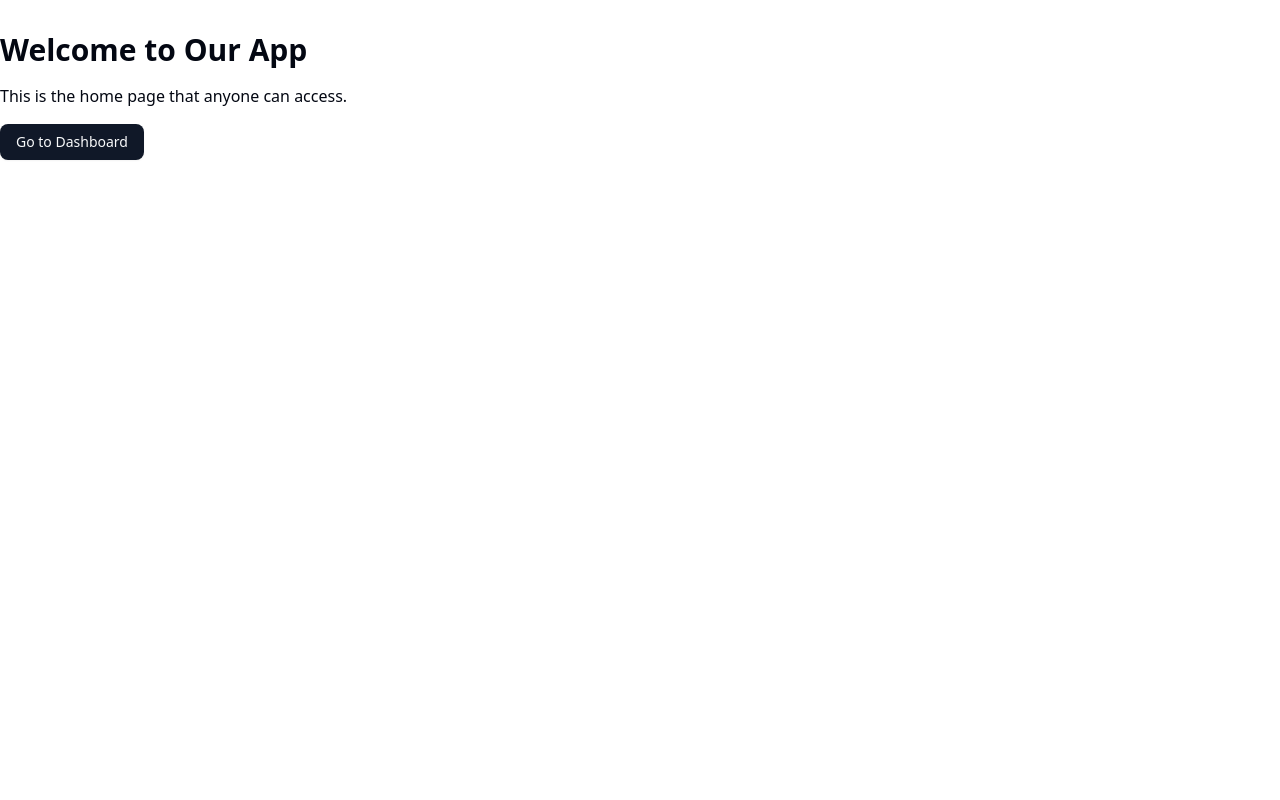
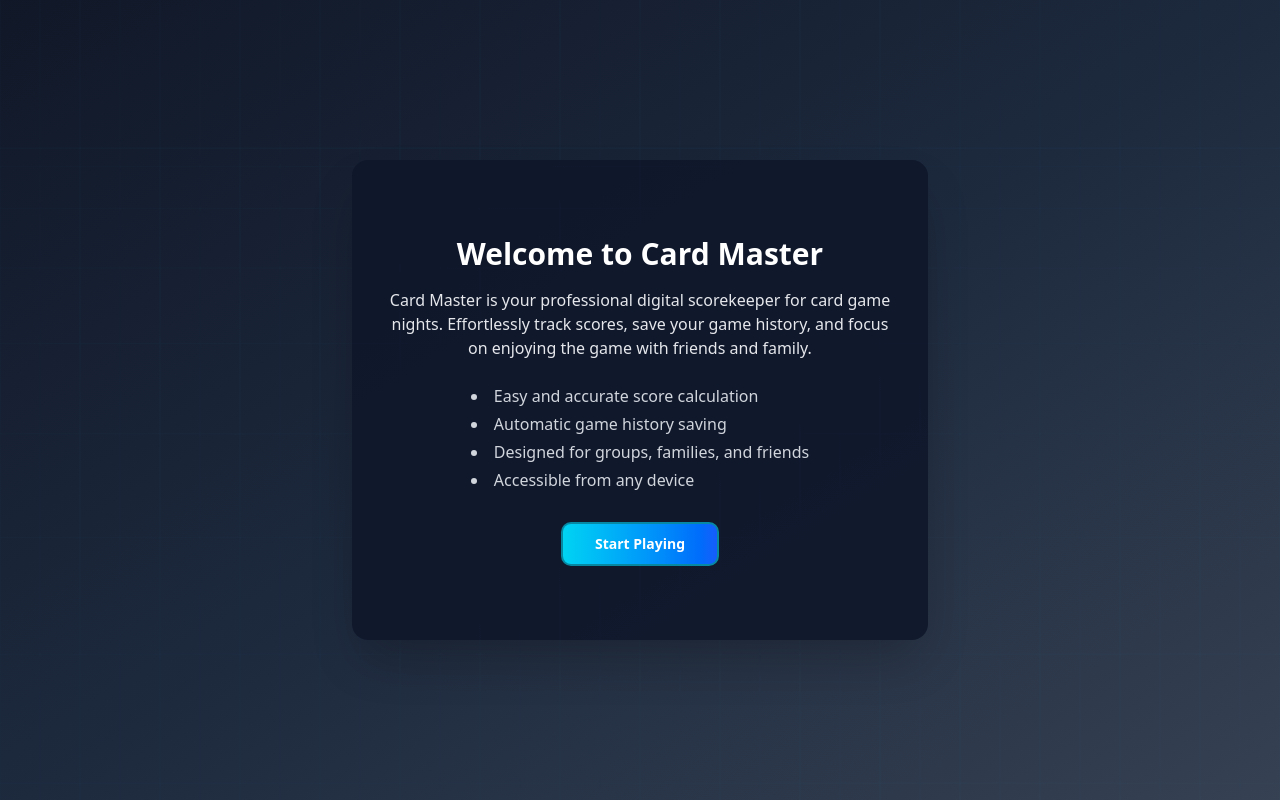
Before and after one commit to hridoykhandakar/card-master, a React (Vite) app: page / in a window 1280 px wide. Built offline with nearby package versions, Linux system fonts and the light colour scheme.

Commit message:
Revamp Home page layout with a new gradient background and retro grid overlay; enhance welcome message and feature list for Card Master application.

```diff
--- a/src/pages/Home.tsx
+++ b/src/pages/Home.tsx
@@ -4,14 +4,69 @@ import { Link } from "react-router-dom";
 
 const Home = () => {
   return (
-    <div className="container mx-auto py-8">
-      <h1 className="text-3xl font-bold mb-4">Welcome to Our App</h1>
-      <p className="mb-4">This is the home page that anyone can access.</p>
-
-      <div className="space-x-4">
-        <Button asChild>
-          <Link to="/dashboard">Go to Dashboard</Link>
-        </Button>
+    <div className="relative min-h-screen w-full flex items-center justify-center bg-gradient-to-br from-gray-900 via-slate-800 to-gray-700 overflow-hidden">
+      {/* Retro grid overlay - Magic UI inspired */}
+      <svg
+        className="absolute inset-0 w-full h-full pointer-events-none z-0"
+        width="100%"
+        height="100%"
+        viewBox="0 0 1920 1080"
+        preserveAspectRatio="none"
+        style={{ opacity: 0.22 }}
+      >
+        {/* Vertical lines */}
+        {Array.from({ length: 33 }).map((_, i) => (
+          <line
+            key={`v-${i}`}
+            x1={(i * 60)}
+            y1="0"
+            x2={(i * 60)}
+            y2="1080"
+            stroke="#38bdf8"
+            strokeWidth="1"
+            opacity={i % 2 === 0 ? 0.18 : 0.08}
+            style={{ filter: 'drop-shadow(0 0 6px #38bdf8)' }}
+          />
+        ))}
+        {/* Horizontal lines with perspective */}
+        {Array.from({ length: 18 }).map((_, i) => {
+          // Perspective effect: lines get closer together at the bottom
+          const y = 200 + Math.pow(i, 1.7) * 25;
+          return (
+            <line
+              key={`h-${i}`}
+              x1="0"
+              y1={y}
+              x2="1920"
+              y2={y}
+              stroke="#38bdf8"
+              strokeWidth="1"
+              opacity={i === 0 ? 0.25 : 0.12}
+              style={{ filter: 'drop-shadow(0 0 8px #38bdf8)' }}
+            />
+          );
+        })}
+      </svg>
+      <div className="relative z-10 container mx-auto py-16 flex flex-col items-center justify-center min-h-[60vh] max-w-xl bg-slate-900/90 rounded-2xl shadow-2xl">
+        <h1 className="text-3xl font-bold mb-4 text-center text-white">Welcome to Card Master</h1>
+        <p className="mb-6 text-base text-center max-w-lg text-gray-200">
+          Card Master is your professional digital scorekeeper for card game nights. Effortlessly track scores, save your game history, and focus on enjoying the game with friends and family.
+        </p>
+        <ul className="mb-8 text-base text-gray-300 max-w-md space-y-1 list-disc list-inside">
+          <li>Easy and accurate score calculation</li>
+          <li>Automatic game history saving</li>
+          <li>Designed for groups, families, and friends</li>
+          <li>Accessible from any device</li>
+        </ul>
+        <div>
+          <Button
+            asChild
+            size="lg"
+            className="px-8 py-3 text-base font-semibold bg-gradient-to-r from-cyan-400 to-blue-600 text-white rounded-md shadow-lg ring-2 ring-cyan-400/60 hover:from-blue-500 hover:to-cyan-400 hover:scale-105 focus:outline-none focus:ring-4 focus:ring-cyan-300 transition-all duration-200"
+          >
+            <Link to="/dashboard">Start Playing</Link>
+          </Button>
+        </div>
       </div>
     </div>
   );
```
